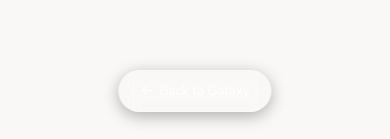
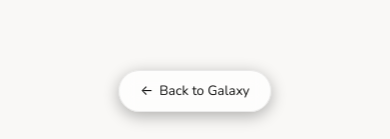
Before and after one commit to TCdesign-dev/sito, a website: page explorations.html in a window 390 px wide. Shown: the part 702-841 px from the top of the page. Drawn offline with nearby package versions, Linux system fonts and the light colour scheme.

Commit message:
Fix mobile back button colors for readability on light backgrounds

```diff
--- a/style.css
+++ b/style.css
@@ -688,9 +688,9 @@
     bottom: 2rem;
     left: 50%;
     transform: translateX(-50%);
-    background: rgba(255, 255, 255, 0.08);
-    color: #fff;
-    border: 1px solid rgba(255, 255, 255, 0.2);
+    background: rgba(255, 255, 255, 0.7);
+    color: var(--text);
+    border: 1px solid rgba(0, 0, 0, 0.08);
     padding: 0.6rem 1.4rem;
     border-radius: 100px;
     backdrop-filter: blur(10px);
```
